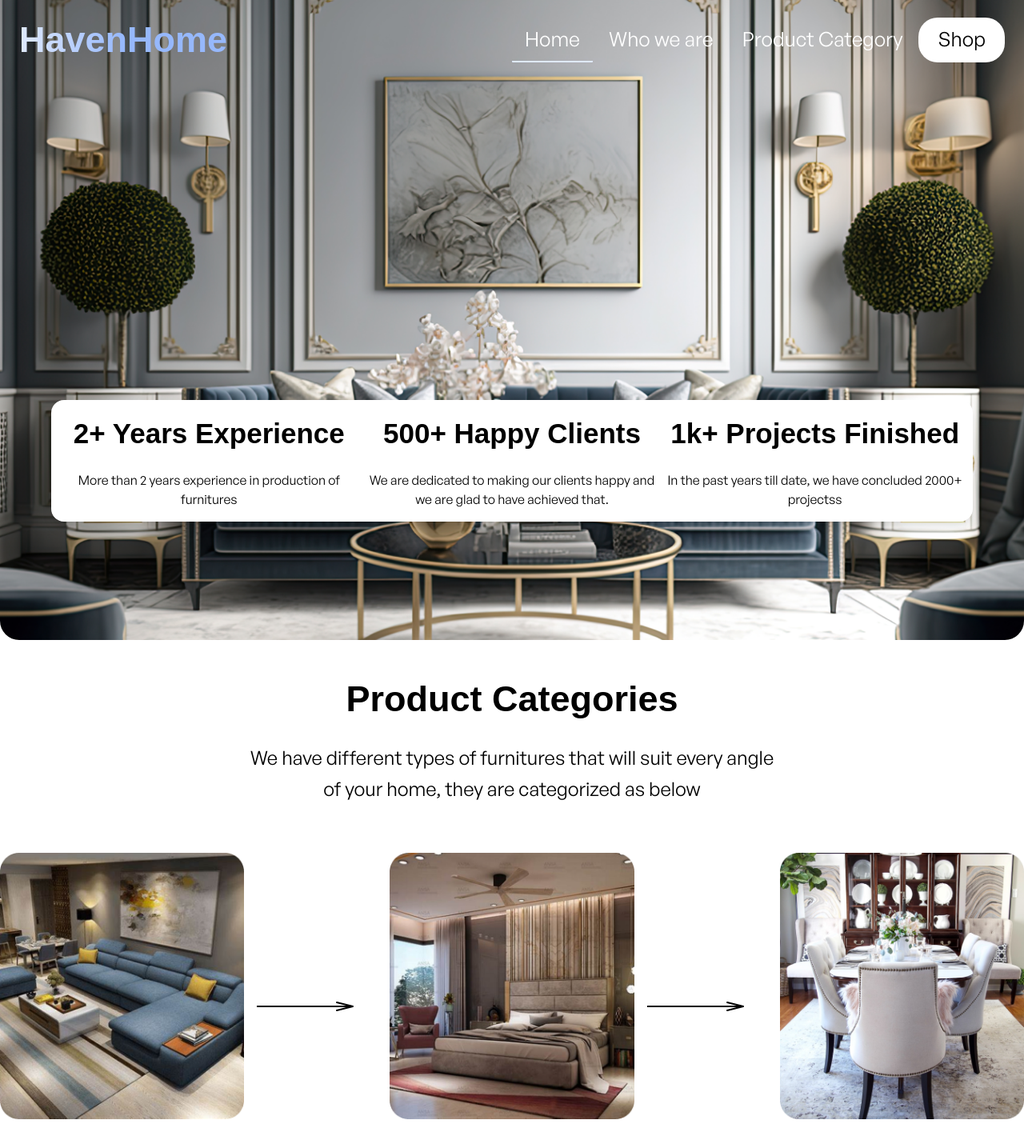
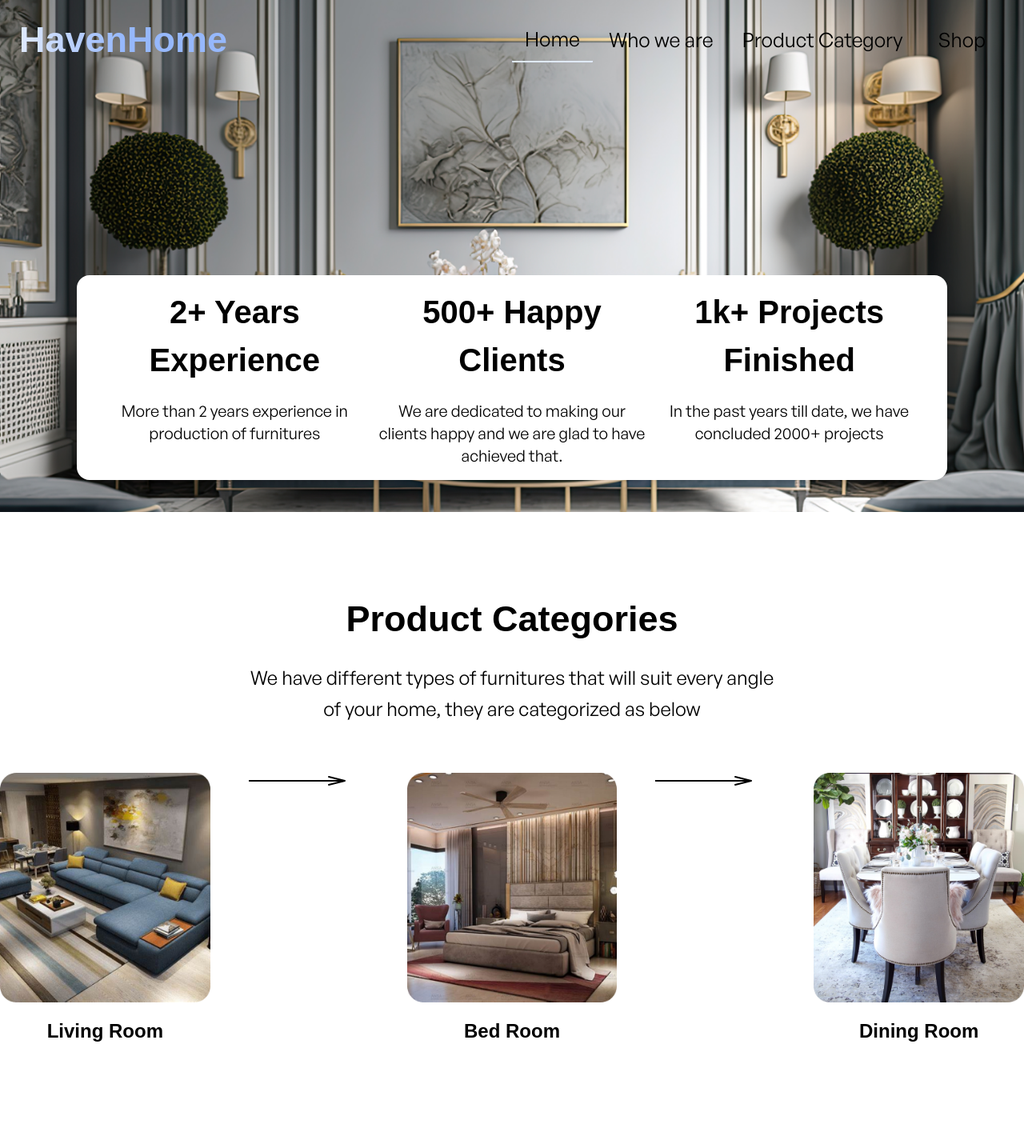
Before and after one commit to zhulix13/Haven-Home, a React (Vite) app: page / in a window 1280 px wide. Shown: the top 1420 px of the page at 80% size. Built offline with nearby package versions, Linux system fonts and the light colour scheme; a web font is replaced by a local one.

Commit message:
Added some updates

```diff
--- a/src/constant/Header.jsx
+++ b/src/constant/Header.jsx
@@ -1,75 +1,174 @@
-import { NavLink, useLocation } from "react-router-dom";
+import { NavLink } from "react-router-dom";
+import { useState, useEffect } from "react";
 
 function Header() {
-  const location = useLocation();  // Get the current location
+  const [isScrolled, setIsScrolled] = useState(false);
+  const [isMenuOpen, setIsMenuOpen] = useState(false);
+
+  const handleScroll = () => {
+    if (window.scrollY > window.innerHeight * 0.4) {
+      setIsScrolled(true);
+    } else {
+      setIsScrolled(false);
+    }
+  };
+
+  const handleResize = () => {
+    if (window.innerWidth >= 768) {
+      setIsMenuOpen(false); // Close the menu on larger screens
+    }
+  };
+
+  useEffect(() => {
+    window.addEventListener("scroll", handleScroll);
+    window.addEventListener("resize", handleResize);
+    return () => {
+      window.removeEventListener("scroll", handleScroll);
+      window.removeEventListener("resize", handleResize);
+    };
+  }, []);
+
+  const toggleMenu = () => {
+    setIsMenuOpen(!isMenuOpen);
+  };
 
   return (
-    <header className='py-4 px-6 bg-transparent'>
+    <header className={`py-4 px-6 fixed w-full transition-all z-20 duration-300 ${isScrolled ? 'bg-white shadow-md' : 'bg-transparent'}`}>
       <nav className="flex justify-between items-center">
+        {/* Logo */}
         <a
           href="/"
-          className="font-clash text-[45px] font-bold bg-gradient-to-r from-[#E0EAFE] via-[#96B8FC] to-[#96B8FC] bg-clip-text text-transparent"
+          className={`font-clash text-[45px] font-bold ${
+            isScrolled
+              ? 'text-black'
+              : 'bg-gradient-to-r from-[#E0EAFE] via-[#96B8FC] to-[#96B8FC] bg-clip-text text-transparent'
+          }`}
         >
           HavenHome
         </a>
 
-        <div className="flex flex-col md:flex-row md:w-[50%] justify-between">
+        {/* Hamburger Button */}
+        <button
+          className="md:hidden relative z-50 p-2"
+          onClick={toggleMenu}
+          aria-label="Toggle menu"
+        >
+          <svg
+            className={`w-6 h-6 transition-transform duration-300 ${
+              isMenuOpen ? 'rotate-45 scale-125' : ''
+            }`}
+            xmlns="http://www.w3.org/2000/svg"
+            viewBox="0 0 24 24"
+            fill="none"
+            stroke="currentColor"
+            strokeWidth="2"
+            strokeLinecap="round"
+            strokeLinejoin="round"
+          >
+            {isMenuOpen ? (
+              // X Symbol
+              <>
+                <line x1="18" y1="6" x2="6" y2="18" />
+                <line x1="6" y1="6" x2="18" y2="18" />
+              </>
+            ) : (
+              // Hamburger Icon
+              <>
+                <line x1="4" y1="6" x2="20" y2="6" />
+                <line x1="4" y1="12" x2="20" y2="12" />
+                <line x1="4" y1="18" x2="20" y2="18" />
+              </>
+            )}
+          </svg>
+        </button>
+
+        {/* Navbar Links for Desktop */}
+        <div className={`hidden md:flex md:flex-row md:w-[50%] justify-between items-center`}>
           <NavLink
             to="/"
-            className={({ isActive }) => `
-              font-sans text-[25px] font-medium
-              ${location.pathname === "/" ? "text-white" : "text-black"}
-              ${isActive ? "border-b-2 border-[#E0EAFE] rounded-[1px]" : ""}
-              py-2 px-4
-            `}
+            className={({ isActive }) =>
+              `font-sans text-[25px] font-medium ${
+                isActive ? 'border-b-2 border-[#E0EAFE] rounded-[1px]' : ''
+              } py-2 px-4 ${isScrolled ? 'text-black' : ''}`
+            }
             aria-label="Go to the homepage"
           >
             Home
           </NavLink>
-
           <NavLink
             to="/about"
-            className={({ isActive }) => `
-              font-sans text-[25px] font-medium
-              ${location.pathname === "/" ? "text-white" : "text-black"}
-              ${isActive ? "border-b-2 border-[#E0EAFE] rounded-[1px]" : ""}
-              py-2 px-4
-            `}
+            className={({ isActive }) =>
+              `font-sans text-[25px] font-medium ${
+                isActive ? 'border-b-2 border-[#E0EAFE] rounded-[1px]' : ''
+              } py-2 px-4 ${isScrolled ? 'text-black' : ''}`
+            }
             aria-label="Learn more about who we are"
           >
             Who we are
           </NavLink>
-
           <NavLink
             to="/products"
-            className={({ isActive }) => `
-              font-sans text-[25px] font-medium
-              ${location.pathname === "/" ? "text-white" : "text-black"}
-              ${isActive ? "border-b-2 border-[#E0EAFE] rounded-[1px]" : ""}
-              py-2 px-4
-            `}
+            className={({ isActive }) =>
+              `font-sans text-[25px] font-medium ${
+                isActive ? 'border-b-2 border-[#E0EAFE] rounded-[1px]' : ''
+              } py-2 px-4 ${isScrolled ? 'text-black' : ''}`
+            }
             aria-label="Browse our product categories"
           >
             Product Category
           </NavLink>
-
-          {/* Shop NavLink */}
           <NavLink
             to="/shop"
-            className={({ isActive }) => `
-              font-sans text-[25px] font-medium
-              ${location.pathname === "/"
-                ? "bg-white text-black" // On homepage: white background, black text
-                : "bg-blue-600 text-white"}  // On other pages: blue background, white text
-              ${isActive ? "border-b-2 border-[#E0EAFE] rounded-[1px]" : ""}
-              py-2 px-6 rounded-3xl
-            `}
+            className={({ isActive }) =>
+              `font-sans text-[25px] font-medium ${
+                isActive ? 'border-b-2 border-[#E0EAFE] rounded-[1px]' : ''
+              } py-2 px-6 rounded-3xl ${isScrolled ? 'text-black' : ''}`
+            }
             aria-label="Visit our shop"
           >
             Shop
           </NavLink>
         </div>
       </nav>
+
+      {/* Slide-in Mobile Menu from Right */}
+      <div
+        className={`fixed top-0 right-0 h-full bg-gradient-to-r w-full from-[#E0EAFE] via-[#96B8FC] to-[#96B8FC] z-40 transition-transform duration-300 ${
+          isMenuOpen ? 'translate-x-0' : 'translate-x-full'
+        }`}
+
+      >
+        <div className="flex flex-col items-start p-6">
+          <NavLink
+            to="/"
+            className="text-white text-2xl py-2 w-full text-left"
+            onClick={toggleMenu}
+          >
+            Home
+          </NavLink>
+          <NavLink
+            to="/about"
+            className="text-white text-2xl py-2 w-full text-left"
+            onClick={toggleMenu}
+          >
+            Who we are
+          </NavLink>
+          <NavLink
+            to="/products"
+            className="text-white text-2xl py-2 w-full text-left"
+            onClick={toggleMenu}
+          >
+            Product Category
+          </NavLink>
+          <NavLink
+            to="/shop"
+            className="text-white text-2xl py-2 w-full text-left"
+            onClick={toggleMenu}
+          >
+            Shop
+          </NavLink>
+        </div>
+      </div>
     </header>
   );
 }
--- a/src/home/components/categories.jsx
+++ b/src/home/components/categories.jsx
@@ -1,17 +1,17 @@
-import image1 from '../../assets/livin room.png'
-import image2 from '../../assets/furniture.png'
-import image3 from '../../assets/Dining room.png'
+import image1 from '../../assets/livin room.png';
+import image2 from '../../assets/furniture.png';
+import image3 from '../../assets/Dining room.png';
 
 function Categories() {
-   return(
-      <div className='my-10 h-[80vh] flex flex-col  gap-5'>
+   return (
+      <div className='my-[100px] h-auto flex flex-col gap-5'>
          <h1 className='text-center font-clash font-bold text-[45px]'>Product Categories</h1>
          <p className='font-sans font-regular text-2xl text-center px-4 leading-relaxed'>
             We have different types of furnitures that will suit every angle <br /> of your home, they are categorized as below
          </p>
-         <div className='flex mx-auto mt-10 gap-2 items-center'>
-            <div>
-               <img src={image1} alt="living-room" />
+         <div className='flex flex-col md:flex-row md:justify-center md:gap-10 mx-auto mt-10'>
+            <div className='flex flex-col items-center'>
+               <img src={image1} alt="living-room" className="w-full h-auto" />
                <h1 className='mt-5 text-center font-clash font-semibold text-2xl'>Living Room</h1>
             </div>
 
@@ -26,21 +26,19 @@ function Categories() {
                >
                   <path
                      d="M0,10 H120 M120,10 L100,5 M120,10 L100,15"
-                     stroke-width="2"
-                     stroke-linecap="round"
-                     stroke-linejoin="round"
+                     strokeWidth="2"
+                     strokeLinecap="round"
+                     strokeLinejoin="round"
                   />
                </svg>
             </span>
 
-               <div>
-                  <img src={image2} alt="bed-room" />
+            <div className='flex flex-col items-center'>
+               <img src={image2} alt="bed-room" className="w-full h-auto" />
                <h1 className='mt-5 text-center font-clash font-semibold text-2xl'>Bed Room</h1>
-
             </div>
 
             <span className='px-2'>
-
                <svg
                   xmlns="http://www.w3.org/2000/svg"
                   viewBox="0 0 150 20"
@@ -51,23 +49,20 @@ function Categories() {
                >
                   <path
                      d="M0,10 H120 M120,10 L100,5 M120,10 L100,15"
-                     stroke-width="2"
-                     stroke-linecap="round"
-                     stroke-linejoin="round"
+                     strokeWidth="2"
+                     strokeLinecap="round"
+                     strokeLinejoin="round"
                   />
                </svg>
+            </span>
 
-
-               </span>
-               <div>
-                     <img src={image3} alt="dining-room" />
+            <div className='flex flex-col items-center'>
+               <img src={image3} alt="dining-room" className="w-full h-auto" />
                <h1 className='mt-5 text-center font-clash font-semibold text-2xl'>Dining Room</h1>
-
-                </div>
-
             </div>
          </div>
-   )
+      </div>
+   );
 }
 
 export default Categories;
--- a/src/home/components/events.jsx
+++ b/src/home/components/events.jsx
@@ -1,37 +1,34 @@
-import site  from '../../assets/events/site.png'
-import installation from '../../assets/events/installation 1.png'
-import opening from '../../assets/events/grand opening.png'
+import site from '../../assets/events/site.png';
+import installation from '../../assets/events/installation 1.png';
+import opening from '../../assets/events/grand opening.png';
 
-function Events(){
-   return(
-      <section className="h-[100vh] py-11">
+function Events() {
+   return (
+      <section className="h-auto py-3">
          <h1 className="text-center font-clash font-bold text-[45px]">Events</h1>
-         <p className="text-sans font-normal mt-6  text-2xl text-center">We have attended thousands of events across Nigeria and these are some of them.</p>
+         <p className="text-sans font-normal mt-6 text-2xl text-center">We have attended thousands of events across Nigeria and these are some of them.</p>
 
          <div className="grid grid-cols-1 sm:w-full md:w-4/5 gap-x-16 mt-20 mx-auto md:grid-cols-3">
-            <div className="flex gap-5 flex-col ">
-               <img src={opening} alt="" />
+            <div className="flex gap-5 flex-col">
+               <img src={opening} alt="Grand Opening" className="w-full h-auto" />
                <h1 className='font-clash font-semibold text-2xl text-center'>Grand Opening</h1>
                <p className='font-sans text-lg text-center font-regular'>We were present at the grand opening of Albergo Hotels to appreciate their immense patronage.</p>
-
             </div>
 
-            <div className="flex gap-5 flex-col ">
-               <img src={site} alt="" />
+            <div className="flex gap-5 flex-col">
+               <img src={site} alt="Site Inspection" className="w-full h-auto" />
                <h1 className='font-clash font-semibold text-2xl text-center'>Site Inspection</h1>
                <p className='font-sans text-lg text-center font-regular'>Site seeing of our furniture production room to make sure things are going well appropriately.</p>
-
             </div>
 
-            <div className="flex gap-5 flex-col ">
-               <img src={installation} alt="" />
-               <h1 className='font-clash font-semibold text-2xl text-center'>Installation </h1>
+            <div className="flex gap-5 flex-col">
+               <img src={installation} alt="Installation" className="w-full h-auto" />
+               <h1 className='font-clash font-semibold text-2xl text-center'>Installation</h1>
                <p className='font-sans text-lg text-center font-regular'>Dining set installation for a client who purchased online and got it delivered and installed neatly.</p>
-
             </div>
          </div>
       </section>
-   )
+   );
 }
 
-export default Events
+export default Events;
--- a/src/home/components/firstpage.jsx
+++ b/src/home/components/firstpage.jsx
@@ -1,40 +1,42 @@
-import Header from "../../constant/Header"
+import Header from "../../constant/Header";
 
-function FirstPage(){
-   return(
-      <div className="h-[100vh] rounded-br-3xl rounded-bl-3xl bg-main  ">
-         <Header/>
-         <div className=" w-[90%] bg-[#FFFFFF] mx-auto grid grid-cols-1 md:grid-cols-3 rounded-2xl py-4 shadow-lg mt-[50vh] px-2">
-               <div className="flex gap-5 items-center flex-col">
-                  <h1 className="font-clash font-semibold text-[35px]">
+function FirstPage() {
+  return (
+    <div>
+      <Header />
+      <div className="h-[80vh] flex flex-col justify-end bg-main">
+        <div className="w-full md:w-[85%] mb-10 bg-[#FFFFFF] text-center mx-auto grid grid-cols-1 md:grid-cols-3 rounded-2xl py-4 shadow-lg px-6">
+          <div className="flex gap-5 flex-shrink items-center flex-col">
+            <h1 className="font-clash font-semibold text-[35px] md:text-[40px]">
               2+ Years Experience
             </h1>
-                  <p className="text-center ">
-                     More than 2 years experience
-                      in production of furnitures
+            <p className="text-center text-lg md:text-xl">
+              More than 2 years experience in production of furnitures
             </p>
           </div>
 
-               <div className="flex gap-5 items-center flex-col">
-                  <h1 className="font-clash font-semibold text-[35px]">
+          <div className="flex gap-5 flex-shrink items-center flex-col">
+            <h1 className="font-clash font-semibold text-[35px] md:text-[40px]">
               500+ Happy Clients
             </h1>
-                  <p className="text-center ">
-                     We are dedicated to making our clients happy and we are glad to have achieved that.
+            <p className="text-center text-lg md:text-xl">
+              We are dedicated to making our clients happy and we are glad to
+              have achieved that.
             </p>
           </div>
 
-               <div className="flex gap-5 items-center flex-col">
-                  <h1 className="font-clash font-semibold text-[35px]">
+          <div className="flex gap-5 flex-shrink items-center flex-col">
+            <h1 className="font-clash font-semibold text-[35px] md:text-[40px]">
               1k+ Projects Finished
             </h1>
-                  <p className="text-center ">
-                  In the past years till date, we have concluded 2000+ projectss
+            <p className="text-center text-lg md:text-xl">
+              In the past years till date, we have concluded 2000+ projects
             </p>
           </div>
         </div>
       </div>
-   )
+    </div>
+  );
 }
 
-export default FirstPage
+export default FirstPage;
--- a/src/home/components/reviews/reviews.jsx
+++ b/src/home/components/reviews/reviews.jsx
@@ -13,7 +13,7 @@ function Reviews () {
           <p className="font-sans font-regular text-2xl w-3/4 text-center mt-3">
             We have provided services to thousands of people  across Nigeria and these are some of the reviews we got from our clients.
           </p>
-          <div className="grid mx-auto gap-x-5 grid-cols-3  mt-8 ">
+          <div className="grid mx-auto gap-x-5 grid-cols-1 md:grid-cols-3  mt-8 ">
             {reviewsList.map((review) => (
                <div className="flex flex-col gap-7 pt-8 shadow-inset-dark rounded-3xl px-3 py-3  justify-evenly border  w-[400px] border-[#E0EAFE]">
                   <MdOutlineRateReview className="h-10 w-10"/>
@@ -30,21 +30,21 @@ function Reviews () {
           </div>
           <div className="mt-16">
           <h1 className="font-bold font-clash text-[45px]  text-center">Trusted by over 1K+ companies</h1>
-          <div className="grid grid-cols-5 mt-10 gap-x-5">
+          <div className="grid grid-cols-2 mx-auto space-x-4 md:grid-cols-5 mt-10 ">
             <div className="shadow-md">
-               <img src={transcorp} alt="" />
+               <img src={transcorp} alt="" className="mx-auto mt-3" />
             </div>
             <div className="shadow-md">
-               <img src={bayrock} alt="" />
+               <img src={bayrock} alt="" className="mx-auto mt-3" />
             </div>
             <div className="shadow-md">
-               <img src={continental} alt="" />
+               <img src={continental} alt="" className="mx-auto mt-3"/>
             </div>
             <div className="shadow-md">
-               <img src={diamond} alt="" />
+               <img src={diamond} alt="" className="mx-auto mt-3"/>
             </div>
             <div className="shadow-md">
-               <img src={grandhill} alt="" />
+               <img src={grandhill} alt="" className="mx-auto mt-3"/>
             </div>
          </div>
           </div>
--- /dev/null
+++ b/src/home/components/talk.jsx
@@ -0,0 +1,51 @@
+function Talk() {
+   return (
+     <section className="my-10 px-4">
+       <h1 className="font-bold font-clash text-[45px] text-center">Talk to us</h1>
+       <p className="text-center my-8 font-sans mx-auto text-wrap text-2xl max-w-[1000px]">
+         You might want to have a chat with us, let’s start a conversation. We’re listening.
+       </p>
+       <div>
+         <form action="" className="flex flex-col items-center justify-center gap-6">
+           {/* Input Fields */}
+           <div className="flex flex-col md:flex-row gap-4 w-full max-w-[1000px]">
+             {/* Full Name Input */}
+             <div className="flex-1">
+               <input
+                 type="text"
+                 placeholder="Full Name:"
+                 className="w-full py-2 px-3 outline-gray-700 border bg-[#E0EAFE] rounded-3xl font-clash font-semibold text-base  text-black placeholder-gray-700"
+               />
+             </div>
+             {/* Email Input */}
+             <div className="flex-1">
+               <input
+                 type="email"
+                 placeholder="Email:"
+                 className="w-full py-2 px-3 outline-gray-700 border bg-[#E0EAFE] rounded-3xl font-clash font-semibold text-base  text-black placeholder-gray-700"
+               />
+             </div>
+           </div>
+           {/* Textarea */}
+           <div className="w-full max-w-[1000px]">
+             <textarea
+               placeholder="Write your message here..."
+               className="w-full h-[200px] p-4 outline-gray-700 border bg-[#E0EAFE] rounded-3xl font-clash font-semibold text-base  text-black placeholder-gray-700 resize-none"
+             ></textarea>
+           </div>
+           {/* Submit Button */}
+           <div>
+             <button
+               type="submit"
+               className="px-10 py-3 bg-black text-white font-clash font-semibold text-base sm:text-2xl rounded-full shadow-md hover:shadow-lg transition-shadow duration-300"
+             >
+               Send Message
+             </button>
+           </div>
+         </form>
+       </div>
+     </section>
+   );
+ }
+
+ export default Talk;
--- a/src/home/index.jsx
+++ b/src/home/index.jsx
@@ -4,6 +4,7 @@ import WhyChooseUs from "./components/why-choose-us";
 import Reviews from "./components/reviews/reviews.jsx";
 import Events from "./components/events.jsx";
 import Questions from "./components/questions.jsx";
+import Talk from "./components/talk.jsx";
 
 function Home(){
    return(
@@ -14,8 +15,9 @@ function Home(){
          <Reviews/>
          <Events/>
          <Questions/>
+         <Talk/>
       </>
    )
 }
 
-export default Home
+export default Home;
--- a/src/index.css
+++ b/src/index.css
@@ -14,6 +14,5 @@
    background: url('./assets/living-room.png');
    background-size: cover;
    background-position: center;
-   height: 100vh;
    background-repeat: no-repeat;
 }
```
Also changed, not shown: src/home/components/questions.jsx (+58 -5 lines), src/home/components/why-choose-us.jsx (+17 -22 lines). Lines whose indentation alone changed are shown as unchanged.
